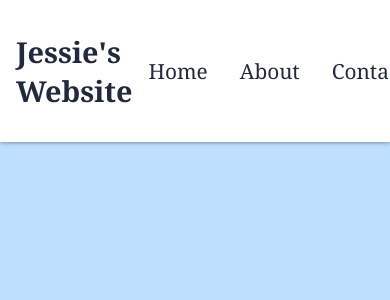
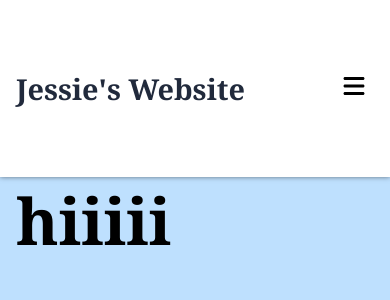
Before and after one commit to Is0toi/My-Website-pt2, a React (Create React App) app in the folder clock/: page / in a window 390 px wide. Shown: the top 300 px of the page. Built offline with nearby package versions, Linux system fonts and the light colour scheme.

Commit message:
Hamburger Bar works!
Works when clicked on

```diff
--- a/clock/package.json
+++ b/clock/package.json
@@ -9,6 +9,7 @@
     "@testing-library/user-event": "^13.5.0",
     "react": "^19.1.0",
     "react-dom": "^19.1.0",
+    "react-icons": "^5.5.0",
     "react-scripts": "5.0.1",
     "web-vitals": "^2.1.4"
   },
--- a/clock/src/component/NavBar.jsx
+++ b/clock/src/component/NavBar.jsx
@@ -1,21 +1,42 @@
-import React from 'react'
+import React, { useState } from "react";
+import { FaBars } from "react-icons/fa6";
 import './NavBar.css'
 
 function NavBar() {
-  return <header>
+
+    const[isOpen, setIsOpen] = useState(false);
+    const toggleMenu = () => {
+        setIsOpen(!isOpen);
+    };
+
+  return <>
+  <header>
     <div className = "container">
     <nav>
         <div className = "Title">
             <h2>Jessie's Website</h2>
         </div>
-        <ul className="nav-link">
+        <ul className={isOpen ? "nav-link active" : "nav-link"}>
             <li><a href = "/home"> Home</a></li>
             <li><a href = "/about"> About</a></li>
             <li><a href = "/contacts"> Contacts</a></li>
         </ul>
+        <div className="icon" onClick = {toggleMenu}>
+            <FaBars />
+            {/* this is our hamburger menu */}
+        </div>
     </nav>
   </div>
   </header>
+  <section>
+    <div className="container">
+        <div className="content">
+            <h2> hiiiii</h2>
+        </div>
+
+    </div>
+  </section>
+  </>
 }
 
 export default NavBar
--- a/clock/src/index.css
+++ b/clock/src/index.css
@@ -8,7 +8,7 @@ body{
   background-color:#BEE0FE;
   min-height:100vh;
   position: relative;
-  font-family: Cambria
+  font-family: Cambria;
 }
 
 /*body::before{
@@ -71,9 +71,47 @@ header{
 
 .container ul li a:hover{
   /* THIS IS WHAT MAKES IT ANIMATED "hover"*/
-  background-color:#ecf0f1;
+  background-color:#ecf7fe;
+}
 
+.icon{
+  font-size:1.5rem;
+  cursor: pointer;
+  display: none;
 }
+
+@media(max-width: 768px){
+  /* This occurs when the screen gets the 768px there will be a hamburger menu!*/
+  .content h2{
+    font-size: 4rem;
+    font-align: center;
+  }
+
+  .icon{
+    display:block;
+    padding: 40px;
+  }
+
+  .container .nav-link{
+    flex-direction: column;
+    justify-content:space-evenly;
+    background-color: #fff;
+    position: absolute;
+    width:350px;
+    height:60vh;
+    top:-800px;
+    right:0;
+    z-index:10;
+  }
+
+  .nav-link.active{
+    top:10%
+  }
+}
+
+
+
+
 /* body {
   margin: 0;
   font-family: -apple-system, BlinkMacSystemFont, 'Segoe UI', 'Roboto', 'Oxygen',
```
Also changed, not shown: 2 other files (tests, documents, lock files or other folders).
